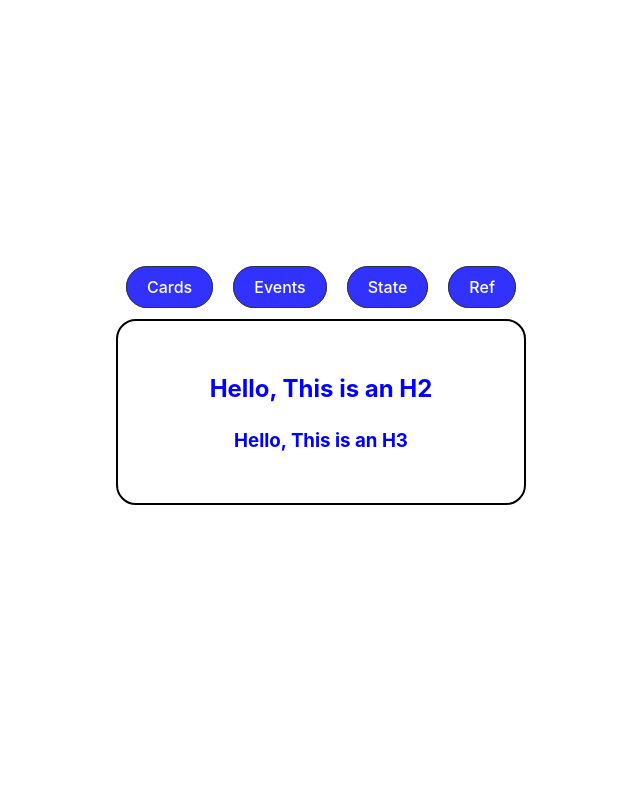
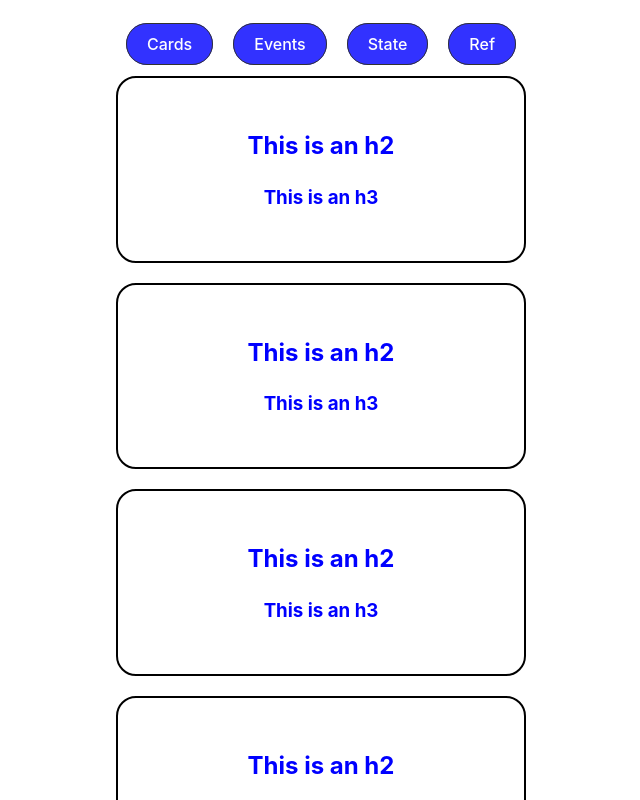
Before and after one commit to AbubakrAliFOX/Meta-React-Basic-Demo, a React (Vite) app: page /cards in a window 1280 px wide. Shown: the top 800 px of the page, without its empty margins (319-959 px from the left). Built offline with nearby package versions, Linux system fonts and the light colour scheme.

Commit message:
Implement Routes for different components

```diff
--- a/src/App.jsx
+++ b/src/App.jsx
@@ -3,7 +3,7 @@ import "./App.css";
 import { Route, Routes, Link } from "react-router-dom";
 
 // import Header from "./components/Header";
-import Card from "./components/Card";
+import Cards from "./components/Cards";
 import Events from "./components/Events";
 import State1 from "./components/useState";
 import TextInputWithFocusButton from "./components/useRef";
@@ -38,7 +38,7 @@ function App() {
         <Route
           path="/cards"
           element={
-            <Card h2={"Hello, This is an H2"} h3={"Hello, This is an H3"} />
+            <Cards num={5} />
           }
         />
         <Route path="/events" element={<Events />} />
--- a/src/components/Card/index.jsx
+++ b/src/components/Card/index.jsx
@@ -1,10 +1,10 @@
 import './index.css'
 
-const Card = ({ h2, h3 }) => {
+const Card = () => {
   return (
     <div className="card">
-      <h2>{h2}</h2>
-      <h3>{h3}</h3>
+      <h2>This is an h2</h2>
+      <h3>This is an h3</h3>
     </div>
   );
 };
--- a/src/components/Cards/index.jsx
+++ b/src/components/Cards/index.jsx
@@ -1,12 +1,16 @@
-import './index.css'
+// import './index.css'
+import Card from '../Card';
 
-const Card = ({ h2, h3 }) => {
+const Cards = ({num = 1}) => {
+  const cards = [];
+  for (let i = 0; i < num; i++) {
+    cards.push(<Card/>)
+ }
   return (
-    <div className="card">
-      <h2>{h2}</h2>
-      <h3>{h3}</h3>
+    <div className="cards">
+      {cards}
     </div>
   );
 };
 
-export default Card;
+export default Cards;
```
